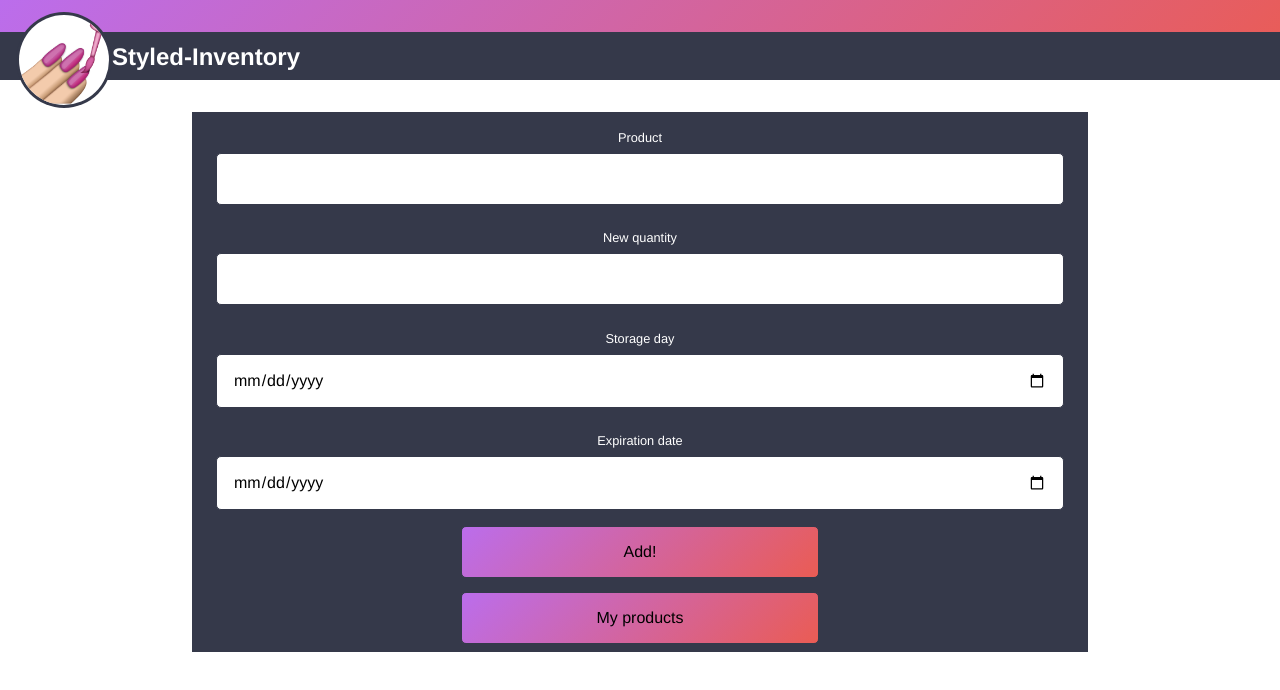
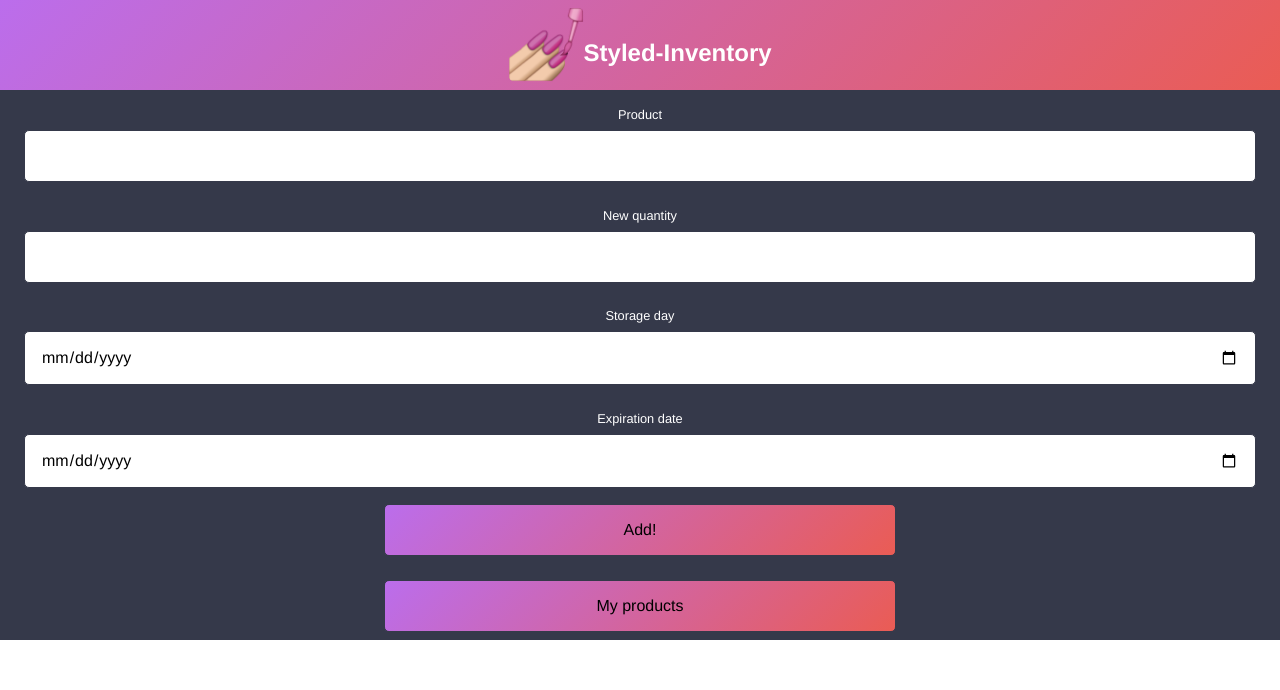
Before and after one commit to Danielonce/styled-inventory, a React (Create React App) app: page / in a window 1280 px wide. Shown: the top 690 px of the page. Built offline with nearby package versions, Linux system fonts and the light colour scheme.

Commit message:
header mod

```diff
--- a/src/App.css
+++ b/src/App.css
@@ -7,11 +7,6 @@
   padding: 0;
   font-family: Helvetica, Arial, sans-serif;
   background-color: #FFF;
-}
-
-body{
-  margin-top: 7rem;
-
 }
 
 .btn {
--- a/src/components/Form.js
+++ b/src/components/Form.js
@@ -8,9 +8,8 @@ import axios from 'axios';
 const Container = styled.form`
     display: flex;
     flex-direction: column;
-    margin: 0 15% 0 15%;
     background-color: #35394A;
-    height: 29rem;
+
 `;
 
 const Input = styled.input`
--- a/src/components/Header.js
+++ b/src/components/Header.js
@@ -2,65 +2,40 @@ import React from 'react';
 import styled from '@emotion/styled';
 import pinkpolish from '../assets/pnp.png'
 
-const MainHeader = styled.header`
-    height: 5rem;
-    width: 100vw;
+const Head = styled.header`
+    height: 5.6rem;
+    width: 100%;
     background: linear-gradient(-45deg,  #EA5C54  0%, #bb6dec 100%);
-    position: fixed;
-    margin-top: -7rem;
-`;
-
-const SubHeader = styled.div`
-    height: 3rem;
-    background-color: #35394A;
-    margin-top: 2rem;
-    position: relative;
-`;
-
-const PicContainer = styled.div`
-    padding: 3rem;
-    border-radius: 50%;
-    background-color: #35394A;
-    position: absolute;
-    bottom: -1.75rem;
-    left: 1rem;
-    display:inline-block;
+    display: flex;
+    justify-content: center;
+    align-items: center;
 `;
 
 const Imagen = styled.img`
-    border-radius: 50%;
-    height: 90px;
-    width: 90px;
-    position: absolute;
-    display: inline-block;
-    left: 50%;
-    top: 50%;
-    transform: translate(-50%, -50%);
+    border-radius: 10%;
+    height: 4.7rem;
+    width: 4.7rem;
+    background-color: rgba(0,0,0,0);
 `;
 
 const Title = styled.h2`
     color: #FFF;
     display: inline-block;
-    position: absolute;
-    background-color: #35394A;
-    left: 7rem;
-    font-size: 1.5rem;
-    top: .7rem;
+    background-color: rgba(0,0,0,0);
+    margin-top: 1rem;
 `;
 
 const Header = () => {
     return (
-        <MainHeader>
-            <SubHeader>
-                <PicContainer>
-                    <Imagen
-                        src={pinkpolish}
-                        alt={'pink polish'}
-                    />
-                </PicContainer>
-                    <Title>Styled-Inventory</Title>
-            </SubHeader>
-        </MainHeader>
+        <Head>
+
+                <Imagen
+                    src={pinkpolish}
+                    alt={'pink polish'}
+                />
+
+                <Title>Styled-Inventory</Title>
+        </Head>
     )
 }
 
--- a/src/components/Search.js
+++ b/src/components/Search.js
@@ -21,7 +21,6 @@ const Button = styled.button`
 const Container = styled.div`
     display: flex;
     flex-direction: column;
-    margin: 0 15% 2rem 15%;
     background-color: #35394A;
 `;
 
```
